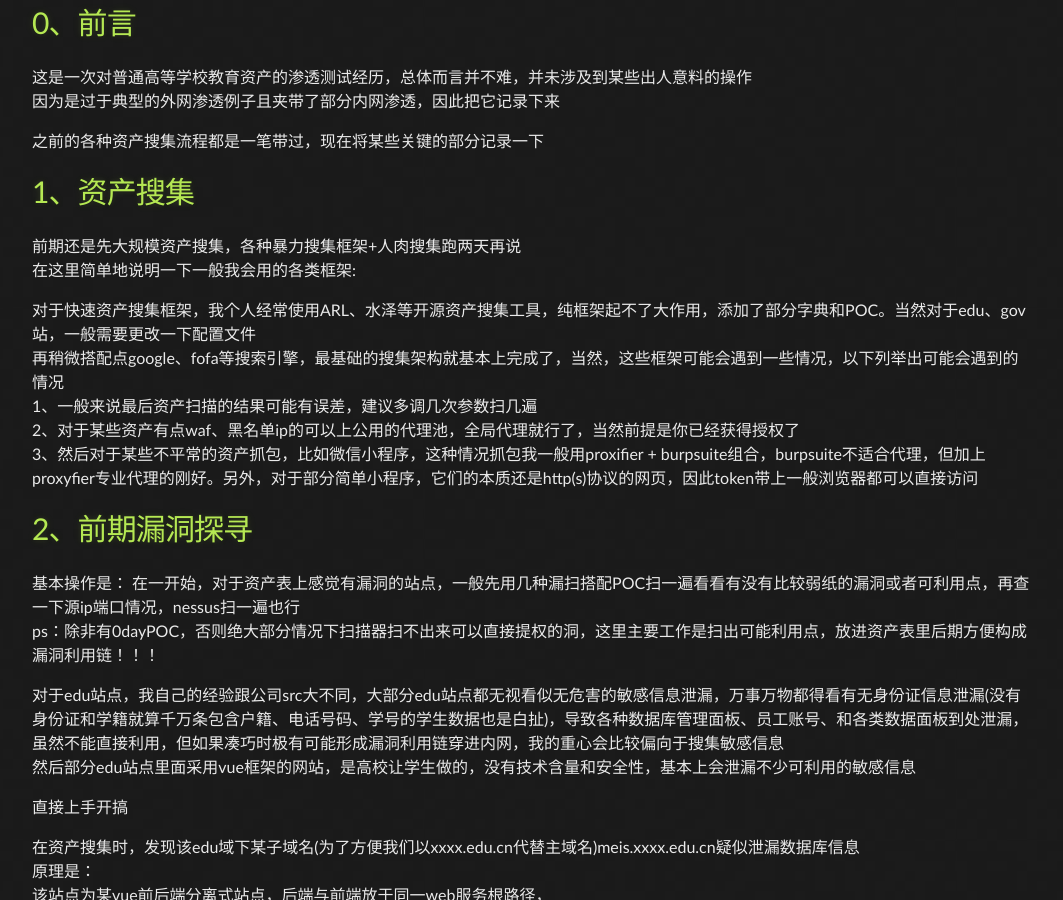
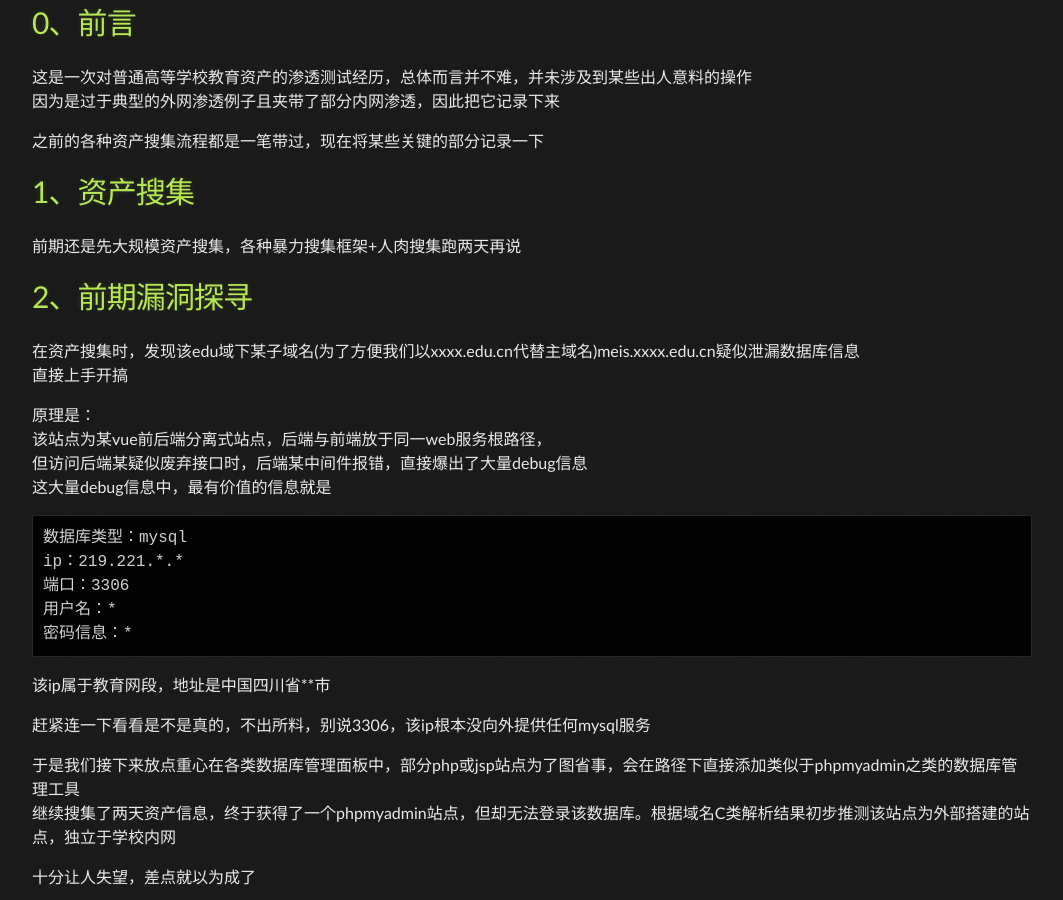
Before and after one commit to Leeyangee/leeyangee.github.io, a Jekyll site: the page built from _posts/2023-06-20-SRC干货(待更新) 某教育资产经典渗透-漏洞链从外网打到内网直接打穿.md, in a window 1280 px wide and 900 px high, scrolled down 224 px. Shown: the whole window, without its empty margins (108-1171 px from the left). Built offline with Jekyll 4.4.1, drawn with Linux system fonts in a browser that asks for light colours; some of the changed text lies outside the part shown.

Commit message:
Update 2023-06-20-SRC干货(待更新) 某教育资产经典渗透-漏洞链从外网打到内网直接打穿.md

```diff
--- a/_posts/2023-06-20-SRC干货(待更新) 某教育资产经典渗透-漏洞链从外网打到内网直接打穿.md
+++ b/_posts/2023-06-20-SRC干货(待更新) 某教育资产经典渗透-漏洞链从外网打到内网直接打穿.md
@@ -14,6 +14,8 @@ published: true
 # [](#header-1)1、资产搜集
 
 前期还是先大规模资产搜集，各种暴力搜集框架+人肉搜集跑两天再说
+
+<!--
 在这里简单地说明一下一般我会用的各类框架:
 
 对于快速资产搜集框架，我个人经常使用ARL、水泽等开源资产搜集工具，纯框架起不了大作用，添加了部分字典和POC。当然对于edu、gov站，一般需要更改一下配置文件
@@ -21,8 +23,10 @@ published: true
 1、一般来说最后资产扫描的结果可能有误差，建议多调几次参数扫几遍
 2、对于某些资产有点waf、黑名单ip的可以上公用的代理池，全局代理就行了，当然前提是你已经获得授权了
 3、然后对于某些不平常的资产抓包，比如微信小程序，这种情况抓包我一般用proxifier + burpsuite组合，burpsuite不适合代理，但加上proxyfier专业代理的刚好。另外，对于部分简单小程序，它们的本质还是http(s)协议的网页，因此token带上一般浏览器都可以直接访问
+-->
 
 # [](#header-1)2、前期漏洞探寻
+<!--
 基本操作是：
 在一开始，对于资产表上感觉有漏洞的站点，一般先用几种漏扫搭配POC扫一遍看看有没有比较弱纸的漏洞或者可利用点，再查一下源ip端口情况，nessus扫一遍也行
 ps：除非有0dayPOC，否则绝大部分情况下扫描器扫不出来可以直接提权的洞，这里主要工作是扫出可能利用点，放进资产表里后期方便构成漏洞利用链！！！
@@ -30,9 +34,10 @@ ps：除非有0dayPOC，否则绝大部分情况下扫描器扫不出来可以
 对于edu站点，我自己的经验跟公司src大不同，大部分edu站点都无视看似无危害的敏感信息泄漏，万事万物都得看有无身份证信息泄漏(没有身份证和学籍就算千万条包含户籍、电话号码、学号的学生数据也是白扯)，导致各种数据库管理面板、员工账号、和各类数据面板到处泄漏，虽然不能直接利用，但如果凑巧时极有可能形成漏洞利用链穿进内网，我的重心会比较偏向于搜集敏感信息
 然后部分edu站点里面采用vue框架的网站，是高校让学生做的，没有技术含量和安全性，基本上会泄漏不少可利用的敏感信息
 
+-->
+在资产搜集时，发现该edu域下某子域名(为了方便我们以xxxx.edu.cn代替主域名)meis.xxxx.edu.cn疑似泄漏数据库信息
 直接上手开搞
 
-在资产搜集时，发现该edu域下某子域名(为了方便我们以xxxx.edu.cn代替主域名)meis.xxxx.edu.cn疑似泄漏数据库信息
 原理是：
 该站点为某vue前后端分离式站点，后端与前端放于同一web服务根路径，
 但访问后端某疑似废弃接口时，后端某中间件报错，直接爆出了大量debug信息
@@ -52,6 +57,5 @@ ip：219.221.*.*
 继续搜集了两天资产信息，终于获得了一个phpmyadmin站点，但却无法登录该数据库。根据域名C类解析结果初步推测该站点为外部搭建的站点，独立于学校内网
 
 十分让人失望，差点就以为成了
-正当我以为该ip没有mysql服务时，转折点出现了
 
-在某一天搜集过程中，发现某站点下又挂了个数据库管理站点，尝试着登录没想到这一登陆竟然成功获取到数据！好家伙
+在后续某一天搜集过程中，发现某站点下又挂了个数据库管理站点，尝试着登录没想到竟然成功获取到数据
```
